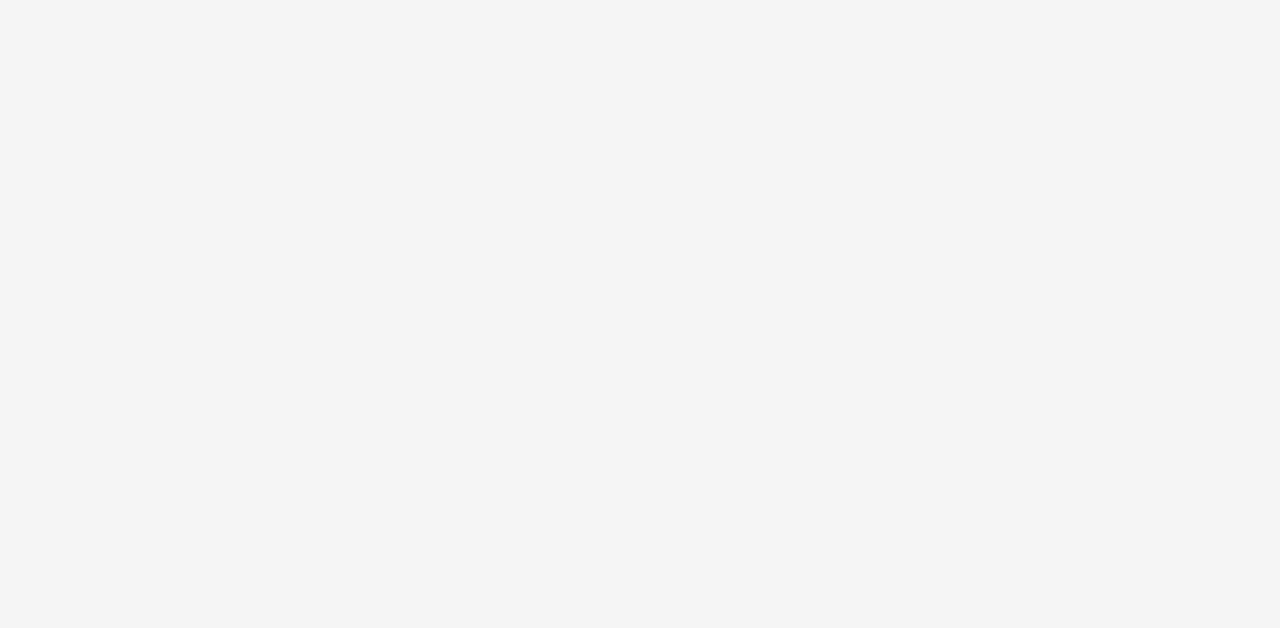
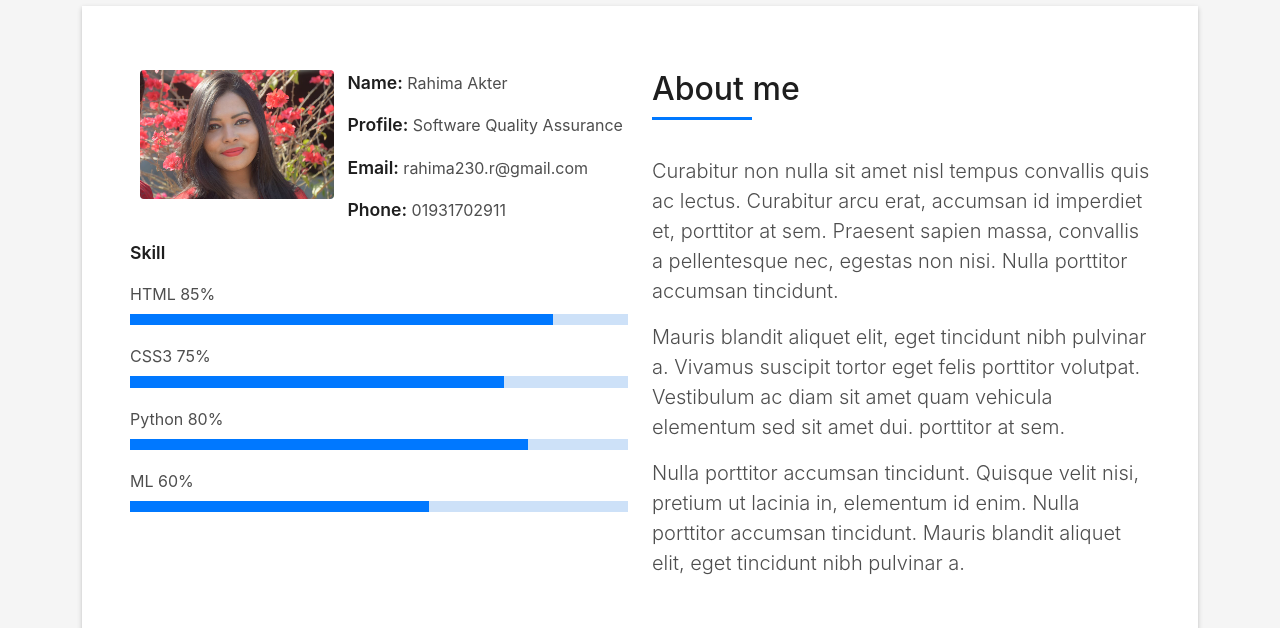
Before and after one commit to rahimaruna/portfolio_frontend, a React (Create React App) app: page / in a window 1280 px wide. Shown: the part 858-1486 px from the top of the page. Before the commit the page ends 800 px from the top, so only its background shows below. Built offline with nearby package versions, Linux system fonts and the light colour scheme.

Commit message:
about section added need to change about me msg

```diff
--- a/public/index.html
+++ b/public/index.html
@@ -35,7 +35,7 @@
       work correctly both with client-side routing and a non-root public URL.
       Learn how to configure a non-root public URL by running `npm run build`.
     -->
-    <title>React App</title>
+    <title>Rahima PortFolio</title>
   </head>
   <body>
     <noscript>You need to enable JavaScript to run this app.</noscript>
--- /dev/null
+++ b/src/Components/AboutMe.js
@@ -0,0 +1,83 @@
+import React, { Component } from 'react'
+
+export default class AboutMe extends Component {
+    render() {
+        return (
+            <div>
+                <section id="about" className="about-mf sect-pt4 route">
+                    <div className="container">
+                        <div className="row">
+                            <div className="col-sm-12">
+                                <div className="box-shadow-full">
+                                    <div className="row">
+                                        <div className="col-md-6">
+                                            <div className="row">
+                                                <div className="col-sm-6 col-md-5">
+                                                    <div className="about-img">
+                                                        <img src="assets/img/hero-bg1.jpg" className="img-fluid rounded b-shadow-a" alt="" />
+                                                    </div>
+                                                </div>
+                                                <div className="col-sm-6 col-md-7">
+                                                    <div className="about-info">
+                                                        <p><span className="title-s">Name: </span> <span>Rahima Akter</span></p>
+                                                        <p><span className="title-s">Profile: </span> <span>Software Quality Assurance</span></p>
+                                                        <p><span className="title-s">Email: </span> <span>rahima230.r@gmail.com</span></p>
+                                                        <p><span className="title-s">Phone: </span> <span>01931702911</span></p>
+                                                    </div>
+                                                </div>
+                                            </div>
+                                            <div className="skill-mf">
+                                                <p className="title-s">Skill</p>
+                                                <span>HTML</span> <span className="pull-right">85%</span>
+                                                <div className="progress">
+                                                    <div className="progress-bar" role="progressbar" style={{width: "85%" }}aria-valuenow="85" aria-valuemin="0" aria-valuemax="100"></div>
+                                                </div>
+                                                <span>CSS3</span> <span className="pull-right">75%</span>
+                                                <div className="progress">
+                                                    <div className="progress-bar" role="progressbar" style={{width: "75%"}} aria-valuenow="75" aria-valuemin="0" aria-valuemax="100"></div>
+                                                </div>
+                                                <span>Python</span> <span className="pull-right">80%</span>
+                                                <div className="progress">
+                                                    <div className="progress-bar" role="progressbar" style={{width: "80%"}} aria-valuenow="80" aria-valuemin="0" aria-valuemax="100"></div>
+                                                </div>
+                                                <span>ML</span> <span className="pull-right">60%</span>
+                                                <div className="progress">
+                                                    <div className="progress-bar" role="progressbar" style={{width: "60%"}} aria-valuenow="60" aria-valuemin="0" aria-valuemax="100"></div>
+                                                </div>
+                                            </div>
+                                        </div>
+                                        <div className="col-md-6">
+                                            <div className="about-me pt-4 pt-md-0">
+                                                <div className="title-box-2">
+                                                    <h5 className="title-left">
+                                                        About me
+                                                    </h5>
+                                                </div>
+                                                <p className="lead">
+                                                    Curabitur non nulla sit amet nisl tempus convallis quis ac lectus. Curabitur arcu erat, accumsan id
+                                                    imperdiet et, porttitor
+                                                    at sem. Praesent sapien massa, convallis a pellentesque nec, egestas non nisi. Nulla
+                                                    porttitor accumsan tincidunt.
+                                                </p>
+                                                <p className="lead">
+                                                    Mauris blandit aliquet elit, eget tincidunt nibh pulvinar a. Vivamus suscipit tortor eget felis
+                                                    porttitor volutpat. Vestibulum
+                                                    ac diam sit amet quam vehicula elementum sed sit amet dui. porttitor at sem.
+                                                </p>
+                                                <p className="lead">
+                                                    Nulla porttitor accumsan tincidunt. Quisque velit nisi, pretium ut lacinia in, elementum id enim.
+                                                    Nulla porttitor accumsan
+                                                    tincidunt. Mauris blandit aliquet elit, eget tincidunt nibh pulvinar a.
+                                                </p>
+                                            </div>
+                                        </div>
+                                    </div>
+                                </div>
+                            </div>
+                        </div>
+                    </div>
+                </section>
+            </div>
+        )
+    }
+}
--- a/src/Components/Index.js
+++ b/src/Components/Index.js
@@ -1,4 +1,5 @@
 import React, { Component } from 'react'
+import AboutMe from './AboutMe'
 import CoverPhoto from './CoverPhoto'
 import Navbar from './Navbar'
 
@@ -8,6 +9,7 @@ export default class Index extends Component {
             <>
                 <Navbar />
                 <CoverPhoto />
+                <AboutMe />
             </>
         )
     }
```
